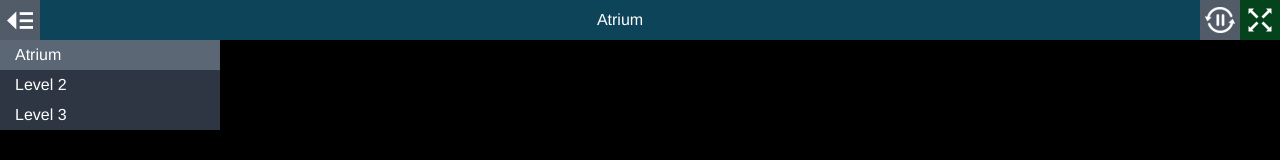
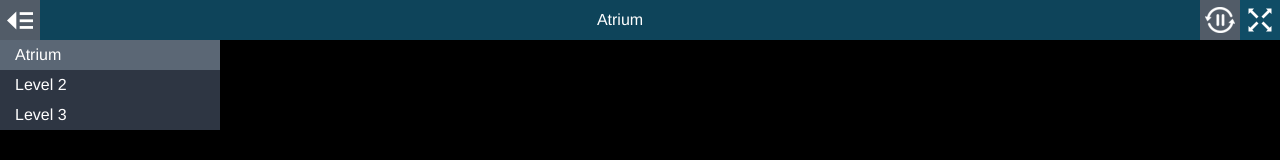
Before and after one commit to christina-on-github/nusbusinesstour, a plain HTML site: page index.html in a window 1280 px wide. Shown: the top 160 px of the page. Drawn offline with Linux system fonts and the light colour scheme.

Commit message:
update style.css

```diff
--- a/style.css
+++ b/style.css
@@ -103,8 +103,8 @@ body.multiple-scenes.mobile #titleBar {
   width: 40px;
   height: 40px;
   padding: 5px;
-  background-color: rgb(6,84,36);
-  background-color: rgba(6,84,36,0.8);
+  background-color: rgb(20,97,128);
+  background-color: rgba(20,97,128,0.8);
 }
 
 .mobile #fullscreenToggle {
```
